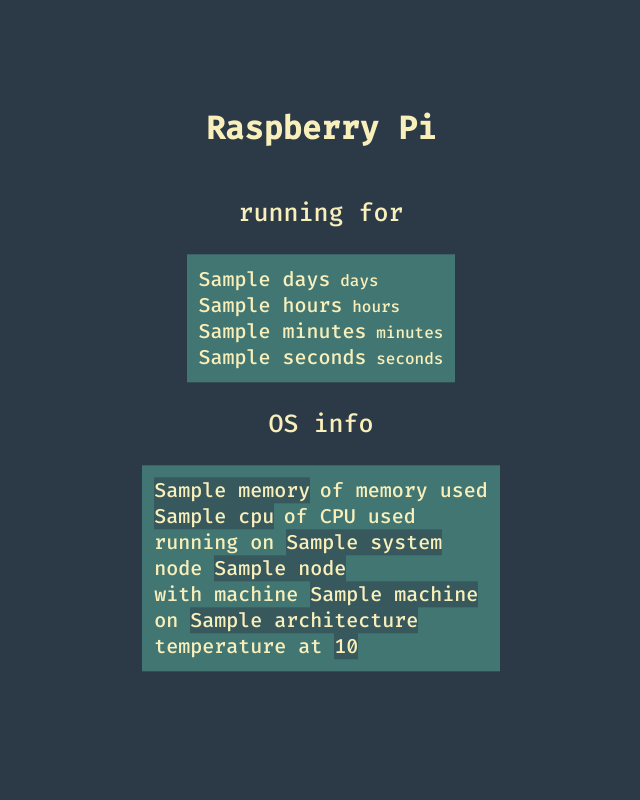
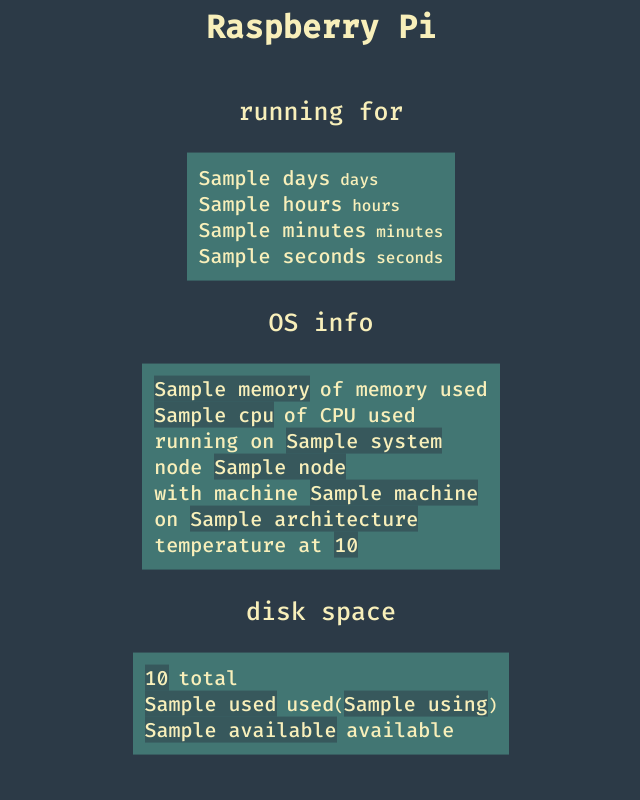
Before and after one commit to ssebastianoo/statspi, a Flask app: template templates/index.html in a window 1280 px wide. Shown: the whole page, without its empty margins (327-967 px from the left). Run offline with Flask 2, Linux system fonts and the light colour scheme; the template is opened without the code that fills it: most values are stand-ins (such as "Sample title", 1, 10 or a date in 2020).

Commit message:
disk space

```diff
--- a/server.py
+++ b/server.py
@@ -26,6 +26,18 @@
         temp = os.popen("vcgencmd measure_temp").readline()
         return (temp.replace("temp=",""))
 
+    def disk(self):
+        diskspace = os.popen("df -h").read().splitlines()[1].split()
+
+        disk_stats = {
+            "total": diskspace[1],
+            "used": diskspace[2],
+            "available": diskspace[3],
+            "using": diskspace[4]
+        }
+
+        return disk_stats
+
     def get_stats(self):
         "get all raspberry stats"
 
@@ -37,7 +49,8 @@
             "system": platform.system(),
             "machine": platform.machine(),
             "architecture": f"{platform.architecture()[1]} {platform.architecture()[0]}",
-            "temperature": self.temperature()
+            "temperature": self.temperature(),
+            "disk": self.disk()
         }
 
         return stats
--- a/templates/index.html
+++ b/templates/index.html
@@ -63,6 +63,12 @@
             <a>with machine <a class="highlight">{{stats["machine"]}}</a></a><br>
             <a>on <a class="highlight">{{stats["architecture"]}}</a></a><br>
             <a>temperature at <a class="highlight">{{stats["temperature"]}}</a></a><br>
+        </div><br>
+        <p class="title">disk space</p><br>
+        <div class = "stat">
+            <a class = "highlight">{{stats["disk"]["total"]}}</a> <a>total</a><br>
+            <a class = "highlight">{{stats["disk"]["used"]}}</a> <a>used</a>(<a class="highlight">{{stats["disk"]["using"]}}</a>)<br>
+            <a class = "highlight">{{stats["available"]}}</a> <a>available</a><br>
         </div>
     </div>
 </body>
```
